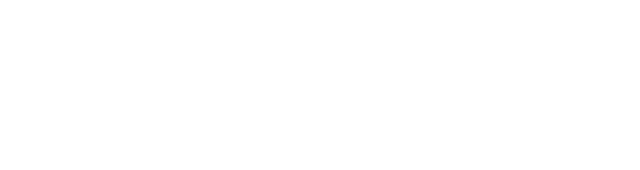
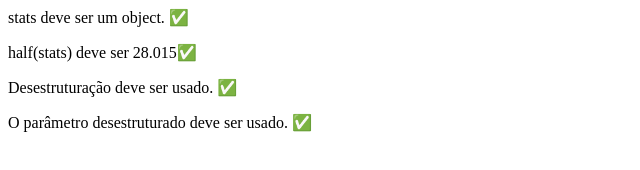
Before and after one commit to 97revenge/javascript-tests-desctructuring-ES6-FreecodeCamp, a website: page index.html in a window 1280 px wide. Shown: the whole page, without its empty margins (0-640 px from the left). Drawn offline with Linux system fonts and the light colour scheme.

Commit message:
"html add"

```diff
--- a/index.html
+++ b/index.html
@@ -1,9 +1,10 @@
 <div id="app">
   <div class="container">
-    <div class="card-header">
-    </div>  <div class="section"></div>
-    <section></section>
-    <section></section>
+    <p> stats deve ser um object. ✅</p>
+    <p>half(stats) deve ser 28.015✅</p>
+    <p>Desestruturação deve ser usado. ✅</p>
+    <p>O parâmetro desestruturado deve ser usado. ✅</p>
+
 
   </div>
 </div>
```
Also changed, not shown: README.md.
